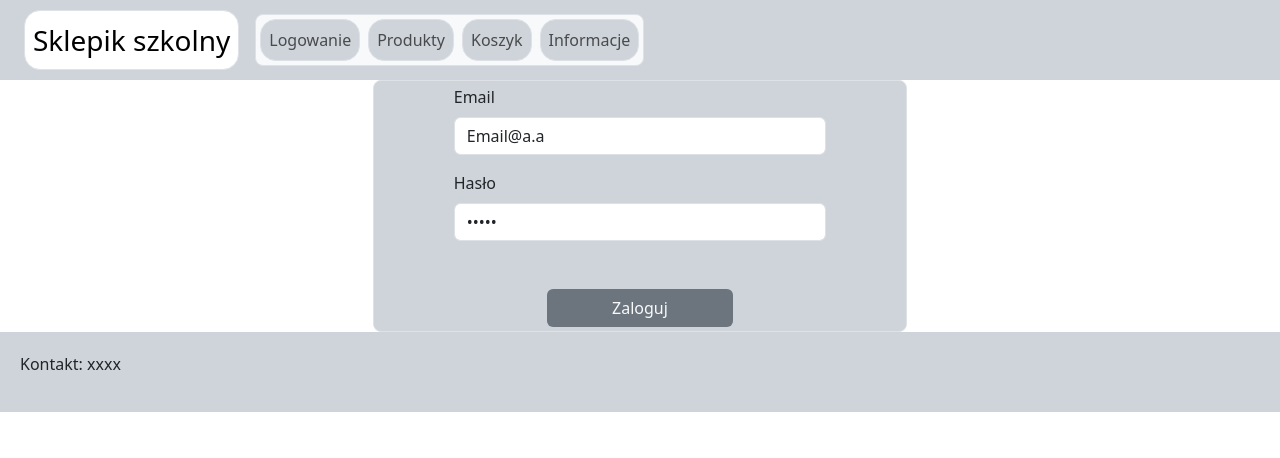
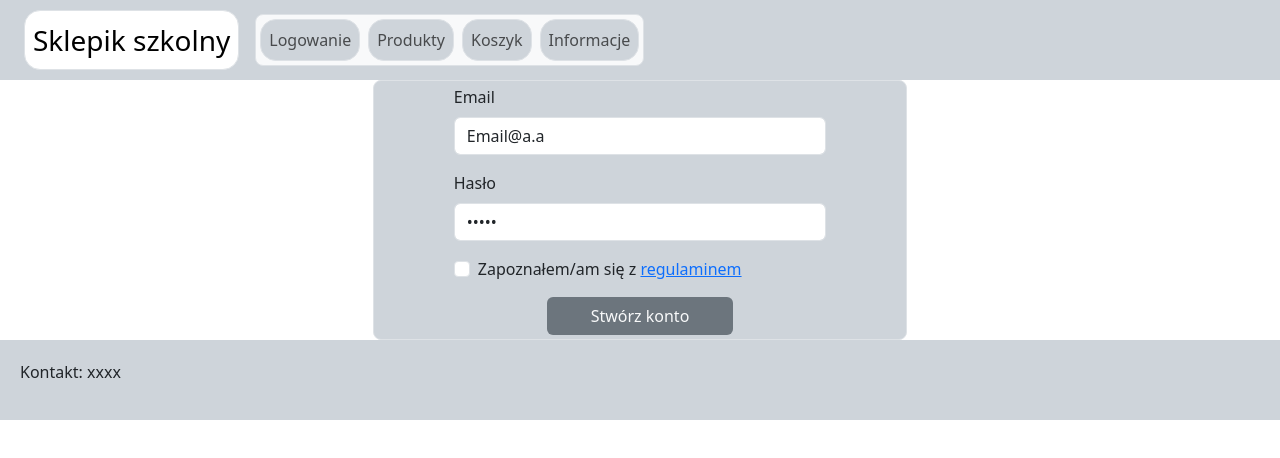
Before and after one commit to Honzig/JZ-projekt, a React (Create React App) app: page / in a window 1280 px wide. Shown: the top 458 px of the page. Built offline with nearby package versions, Linux system fonts and the light colour scheme.

Commit message:
register  functionality

```diff
--- a/src/App.js
+++ b/src/App.js
@@ -80,11 +80,60 @@ function Login()
     );
 }
 
+function Register()
+{
+
+  function Submit(e) {
+    e.preventDefault();
+
+    const form = e.target;
+    const formData = new FormData(form);
+
+    const formJson = Object.fromEntries(formData.entries());
+    console.log(formJson.email, formJson.password);
+
+    if(formJson.email!=null && formJson.password!=null)
+    {
+      Emails.push(formJson.email);
+      Passwords.push(formJson.password);
+    }
+
+    console.log(Emails,Passwords);
+  }
+
+  return(
+        <main className="main row d-flex align-items-center justify-content-center">
+          <div className="col-5 h-50 bg-dark-subtle border rounded-3 d-flex flex-column align-items-center justify-content-center">
+            <form className="p-1 w-75" onSubmit={Submit}>
+              <div className="mb-3">
+                <label for="mail" className="form-label">Email</label>
+                <input name="email" type="email" className="email form-control" defaultValue="Email@a.a"></input>
+              </div>
+              <div className="mb-3">
+                <label for="pass" className="form-label">Hasło</label>
+                <input name="password" type="password" className="password form-control" defaultValue="Hasło"></input>
+              </div>
+              <div className="mt-3 form-check">
+               <input class="form-check-input" type="checkbox" value=""></input>
+               <label class="form-check-label" for="flexCheckDefault">
+                 Zapoznałem/am się z <a href="#">regulaminem</a>
+               </label>
+              </div>
+              <div className="mt-3 text-center">
+                <button type="submit" className="btn bg-secondary text-light w-50">Stwórz konto</button>
+              </div>
+            </form>
+          </div>
+        </main>
+    );
+}
+
 function App() {
   return(
     <div className='container-fluid'>
       <Navbar></Navbar>
-      <Login></Login>
+      {/* <Login></Login> */}
+      <Register></Register>
       <Footer></Footer>
     </div>
   );
```
